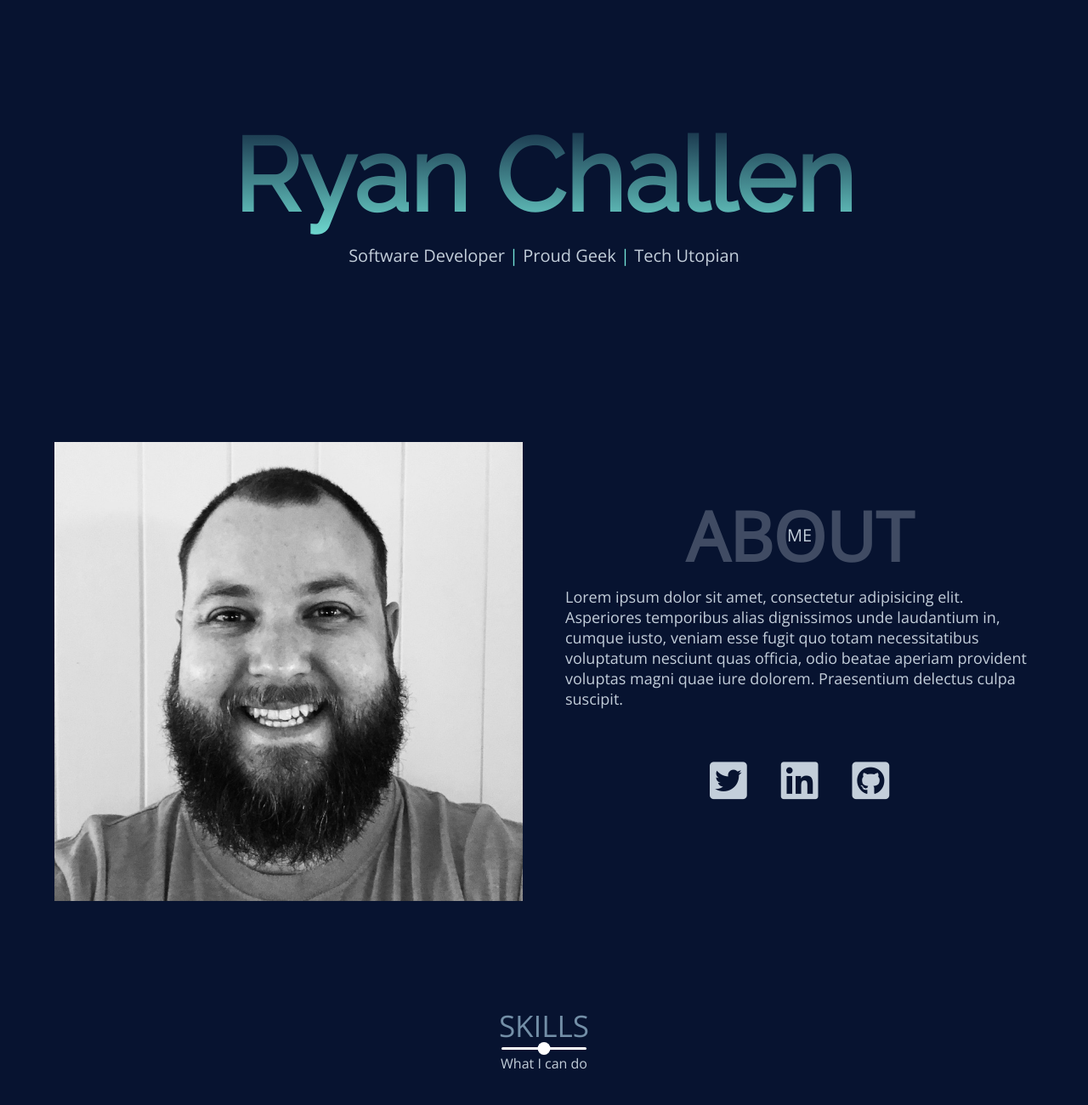
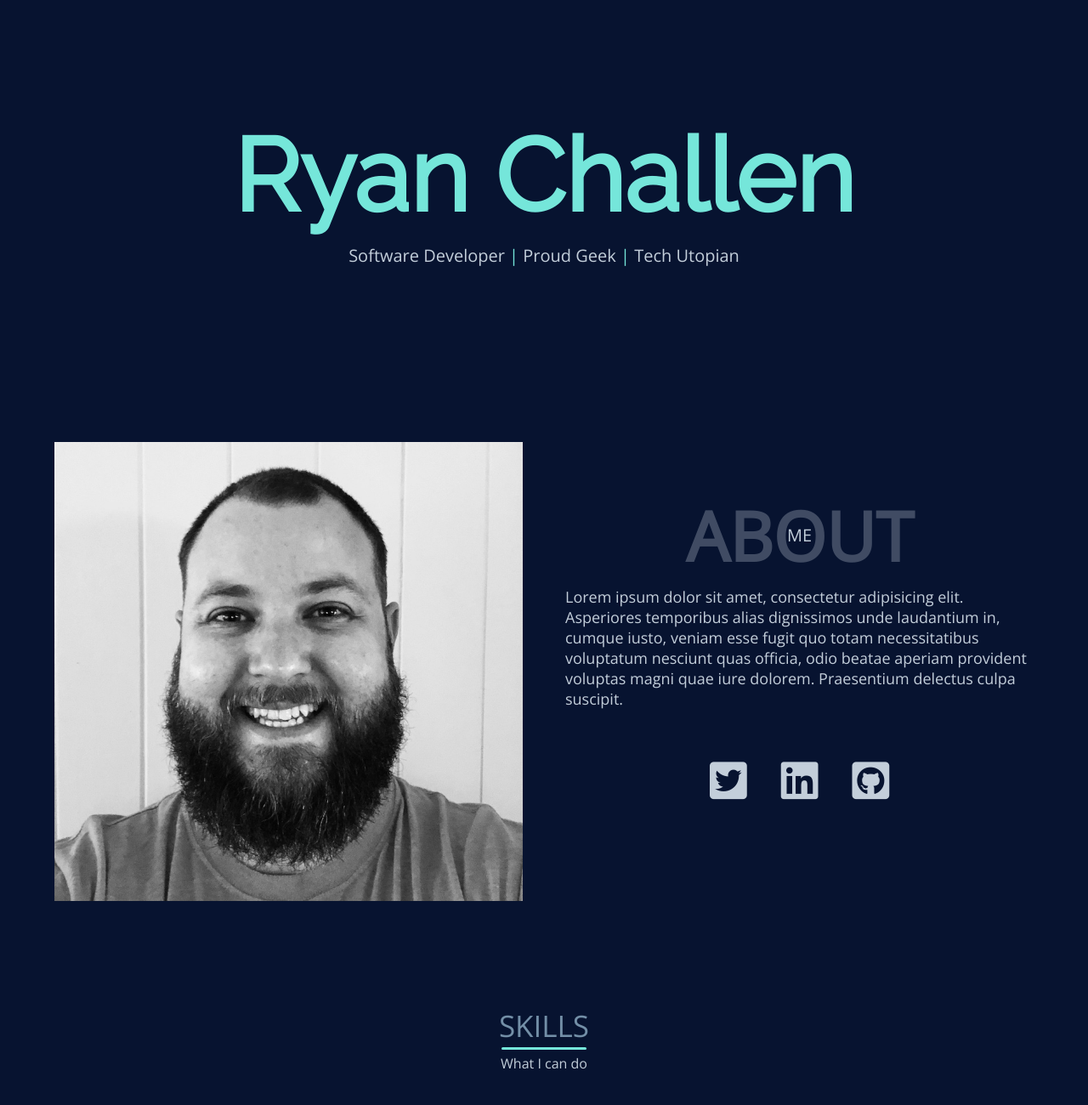
Before and after one commit to Insidium/Portfolio2020, a plain HTML site: page index.html in a window 1280 px wide. Shown: the part 180-1480 px from the top of the page at 85% size. Drawn offline with nearby package versions, Linux system fonts and the light colour scheme.

Commit message:
Corrected more element colours, removed linear gradient, changed opacity on nav menu to transparent body background colour, removed circle after effect on subheading underline

```diff
--- a/main.css
+++ b/main.css
@@ -61,27 +61,19 @@ img {
   margin-bottom: 1rem;
 }
 
-.section-heading h1::before,
-.section-heading h1::after {
+.section-heading h1::before {
   content: "";
   position: absolute;
   bottom: -0.5rem;
   left: 50%;
   transform: translateX(-50%);
-  background-color: rgba(255, 255, 255, 1);
+  background-color: #75e6da;
 }
 
 .section-heading h1::before {
   width: 10rem;
   height: 3px;
   border-radius: 0.8rem;
-}
-
-.section-heading h1::after {
-  width: 1.5rem;
-  height: 1.5rem;
-  border-radius: 100%;
-  bottom: -1.1rem;
 }
 
 .section-heading h6 {
@@ -105,7 +97,7 @@ header {
   position: fixed;
   top: -100vh;
   z-index: 50;
-  background-color: #738fa7;
+  background-color: #081636f1;
   border-bottom-right-radius: 100%;
   border-bottom-left-radius: 100%;
   transition: all 650ms cubic-bezier(1, 0, 0, 1);
@@ -162,7 +154,7 @@ li {
 }
 
 .bar {
-  background: linear-gradient(to right, #75e6da, #05445e);
+  background: #75e6da;
   width: 100%;
   height: 4px;
   border-radius: 0.8rem;
@@ -204,7 +196,7 @@ li {
 .landing-text h1 {
   font-size: 12rem;
   font-family: "Raleway", sans-serif;
-  background: linear-gradient(to top, #75e6da, #071330);
+  background: #75e6da;
   background-clip: text;
   -webkit-background-clip: text;
   -webkit-text-fill-color: transparent;
```
